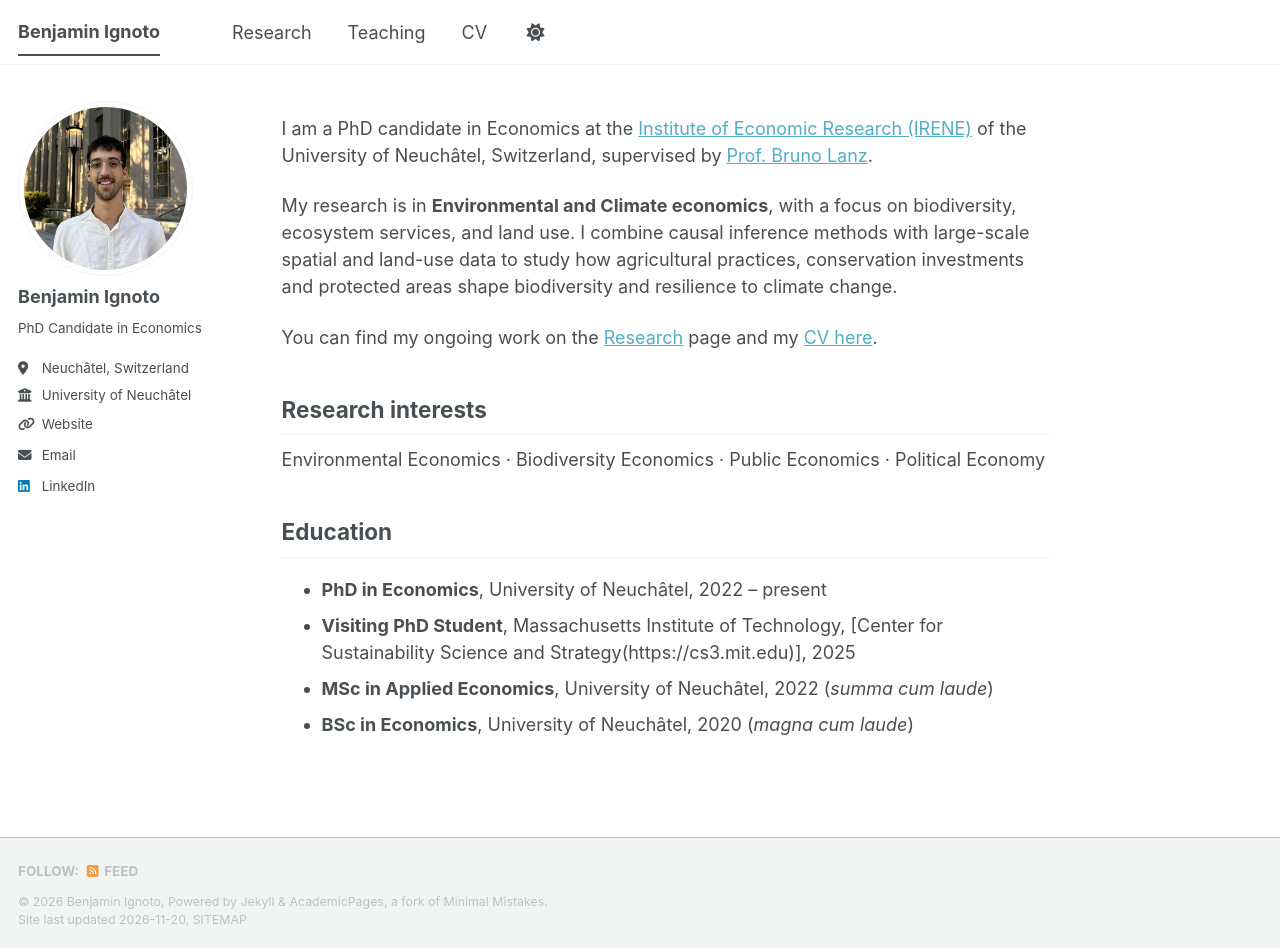
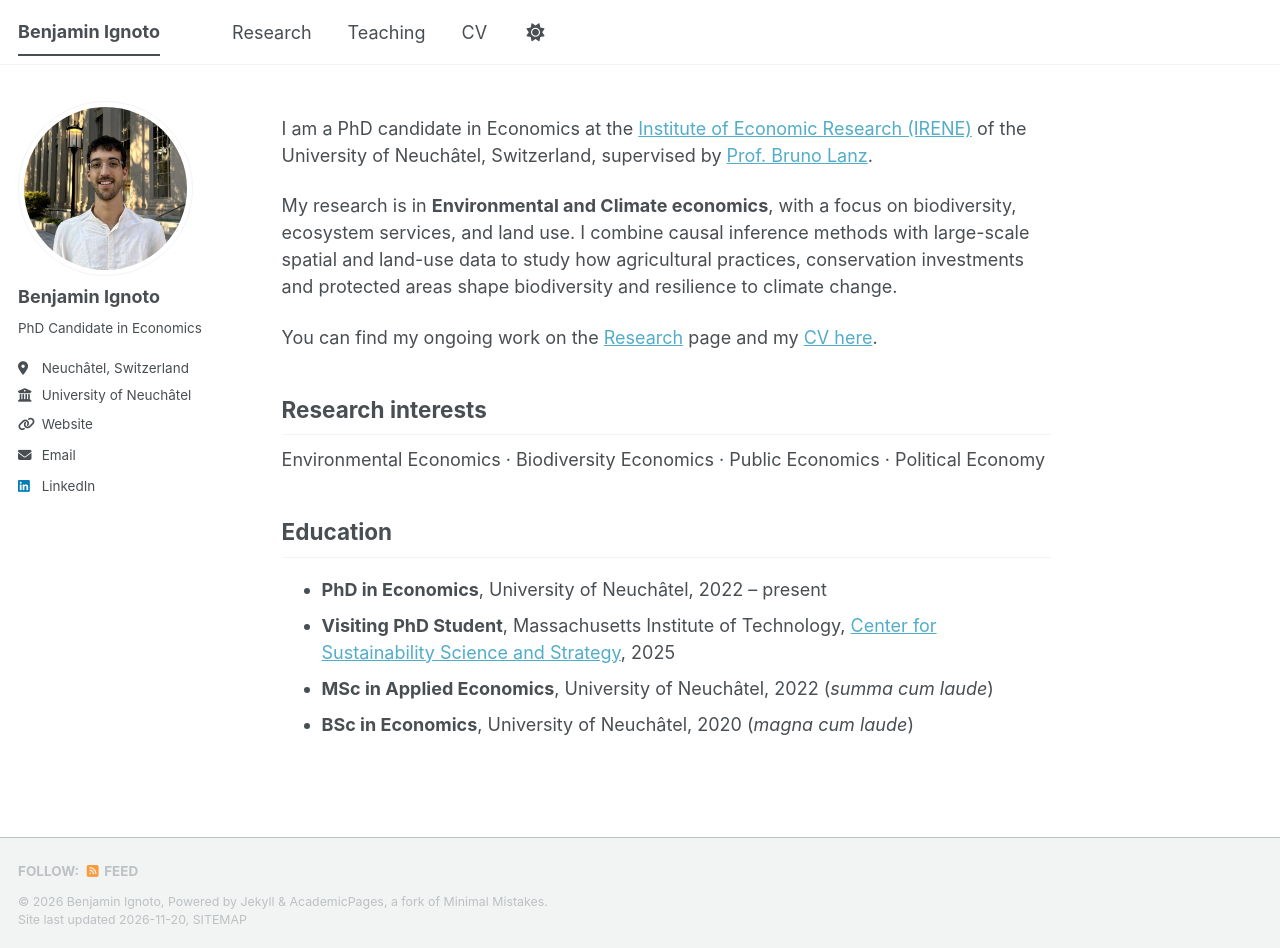
Before and after one commit to benjaminignoto/benjaminignoto.github.io, a Jekyll site: the page built from _pages/about.md, in a window 1280 px wide and 948 px high. Built offline with Jekyll 4.4.1, drawn with Linux system fonts in a browser that asks for light colours; a script bundle is joined from its source files by our own code; a style sheet for code colours, icons or effects is not loaded.

Commit message:
Fix link formatting in education section

```diff
--- a/_pages/about.md
+++ b/_pages/about.md
@@ -20,6 +20,6 @@ Environmental Economics · Biodiversity Economics · Public Economics · Politic
 Education
 ------
 * **PhD in Economics**, University of Neuchâtel, 2022 – present
-* **Visiting PhD Student**, Massachusetts Institute of Technology, [Center for Sustainability Science and Strategy(https://cs3.mit.edu)], 2025
+* **Visiting PhD Student**, Massachusetts Institute of Technology, [Center for Sustainability Science and Strategy](https://cs3.mit.edu), 2025
 * **MSc in Applied Economics**, University of Neuchâtel, 2022 (*summa cum laude*)
 * **BSc in Economics**, University of Neuchâtel, 2020 (*magna cum laude*)
```
